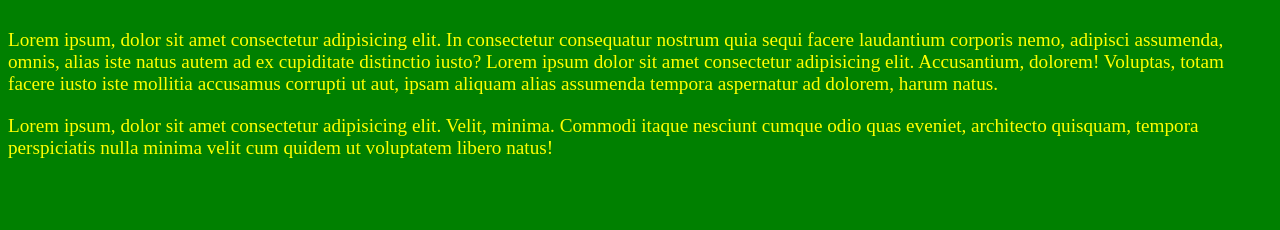
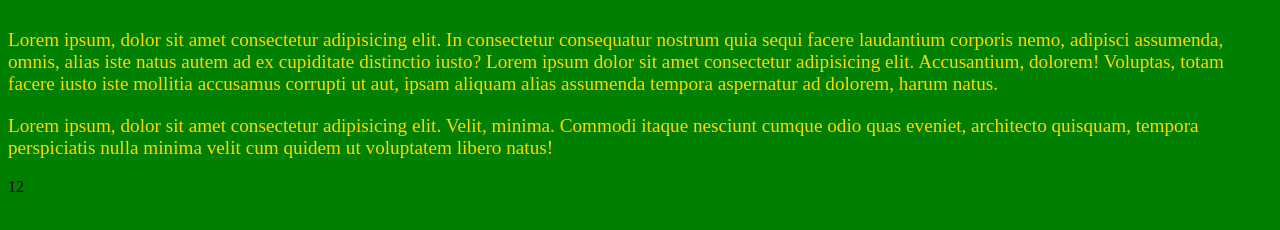
Before and after one commit to HamiOmrab/web2, a plain HTML site: page index.html in a window 1280 px wide. Shown: the part 90-320 px from the top of the page. Drawn offline with Linux system fonts and the light colour scheme.

Commit message:
vhangement pour test

```diff
--- a/index.html
+++ b/index.html
@@ -15,5 +15,6 @@
     <p>
         Lorem ipsum, dolor sit amet consectetur adipisicing elit. Velit, minima. Commodi itaque nesciunt cumque odio quas eveniet, architecto quisquam, tempora perspiciatis nulla minima velit cum quidem ut voluptatem libero natus!
     </p>
+    <span>12</span>
 </body>
 </html>
--- a/style.css
+++ b/style.css
@@ -10,6 +10,6 @@ h1 {
 }
 
 p {
-    color: yellow;
+    color: gold;
     font-size: 1.2rem;
 }
```
